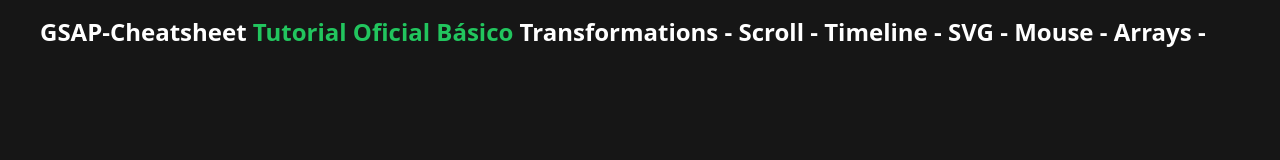
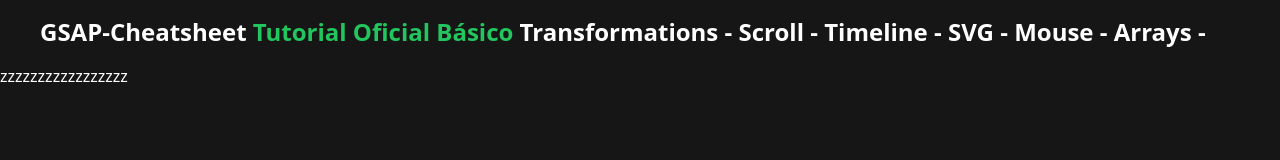
Before and after one commit to LaVerbenaElectronica/prueba-esd, a plain HTML site: page index.html in a window 1280 px wide. Drawn offline with nearby package versions, Linux system fonts and the light colour scheme.

Commit message:
Add placeholder text to index.html

```diff
--- a/index.html
+++ b/index.html
@@ -35,7 +35,7 @@
             <div class="box03 w-36 h-36 bg-green-600"></div>
         </div>
     </div>-->
-
+zzzzzzzzzzzzzzzzz
     <script src="https://cdn.tailwindcss.com"></script>
     <script src="https://cdnjs.cloudflare.com/ajax/libs/gsap/3.12.5/gsap.min.js" integrity="sha512-7eHRwcbYkK4d9g/6tD/mhkf++eoTHwpNM9woBxtPUBWm67zeAfFC+HrdoE2GanKeocly/VxeLvIqwvCdk7qScg==" crossorigin="anonymous" referrerpolicy="no-referrer"></script>
     <script src="https://cdnjs.cloudflare.com/ajax/libs/gsap/3.12.5/ScrollTrigger.min.js" integrity="sha512-onMTRKJBKz8M1TnqqDuGBlowlH0ohFzMXYRNebz+yOcc5TQr/zAKsthzhuv0hiyUKEiQEQXEynnXCvNTOk50dg==" crossorigin="anonymous" referrerpolicy="no-referrer"></script>
```
